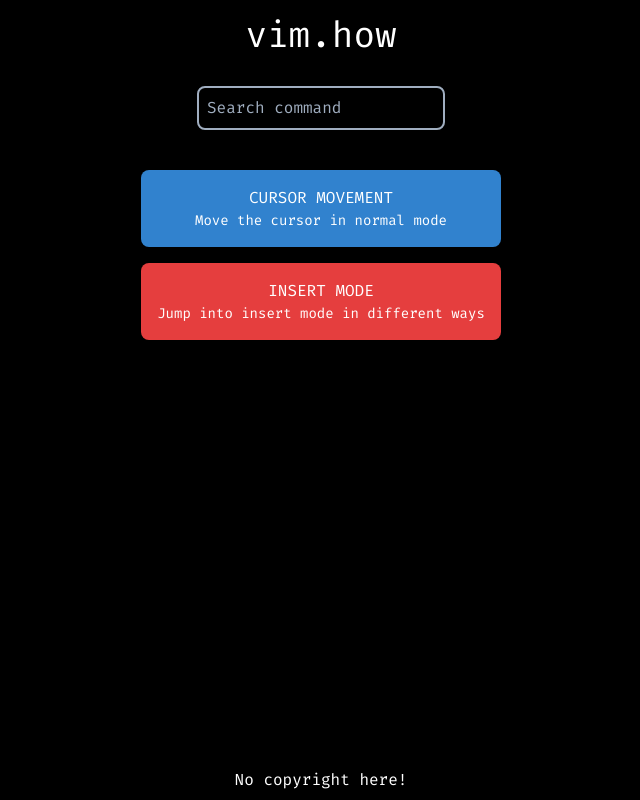
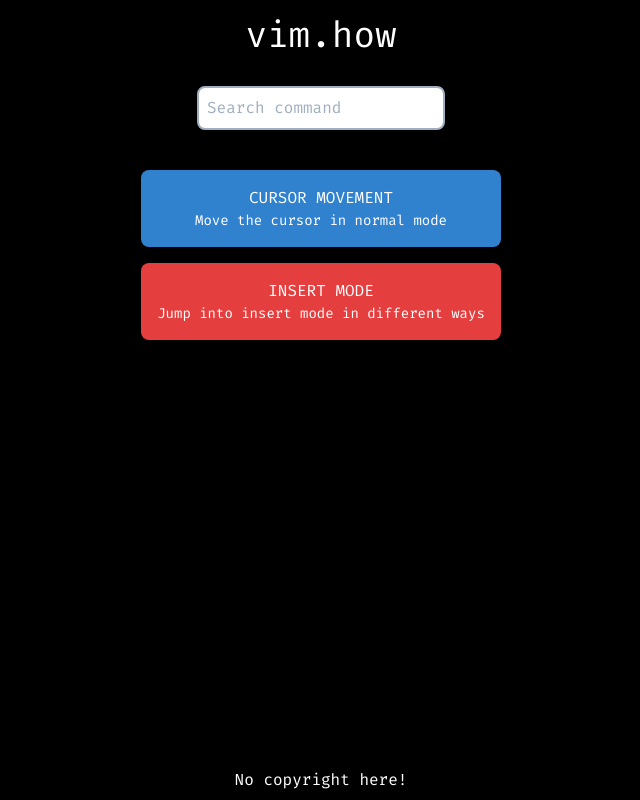
Before and after one commit to crudh/vim-how, a Next.js app: page / in a window 1280 px wide. Shown: the whole page, without its empty margins (319-959 px from the left). Built offline with nearby package versions, Linux system fonts and the light colour scheme.

Commit message:
Make the input look different to the button (#25)

```diff
--- a/pages/index.tsx
+++ b/pages/index.tsx
@@ -22,7 +22,7 @@
     <div>
       <div className="flex justify-center pb-8">
         <input
-          className="p-2 bg-black border-gray-500 border-2 outline-none rounded-lg hover:border-white focus:border-white"
+          className="p-2 text-black border-gray-500 border-2 outline-none rounded-lg hover:border-white focus:border-white"
           placeholder="Search command"
           type="text"
           value={search}
```
